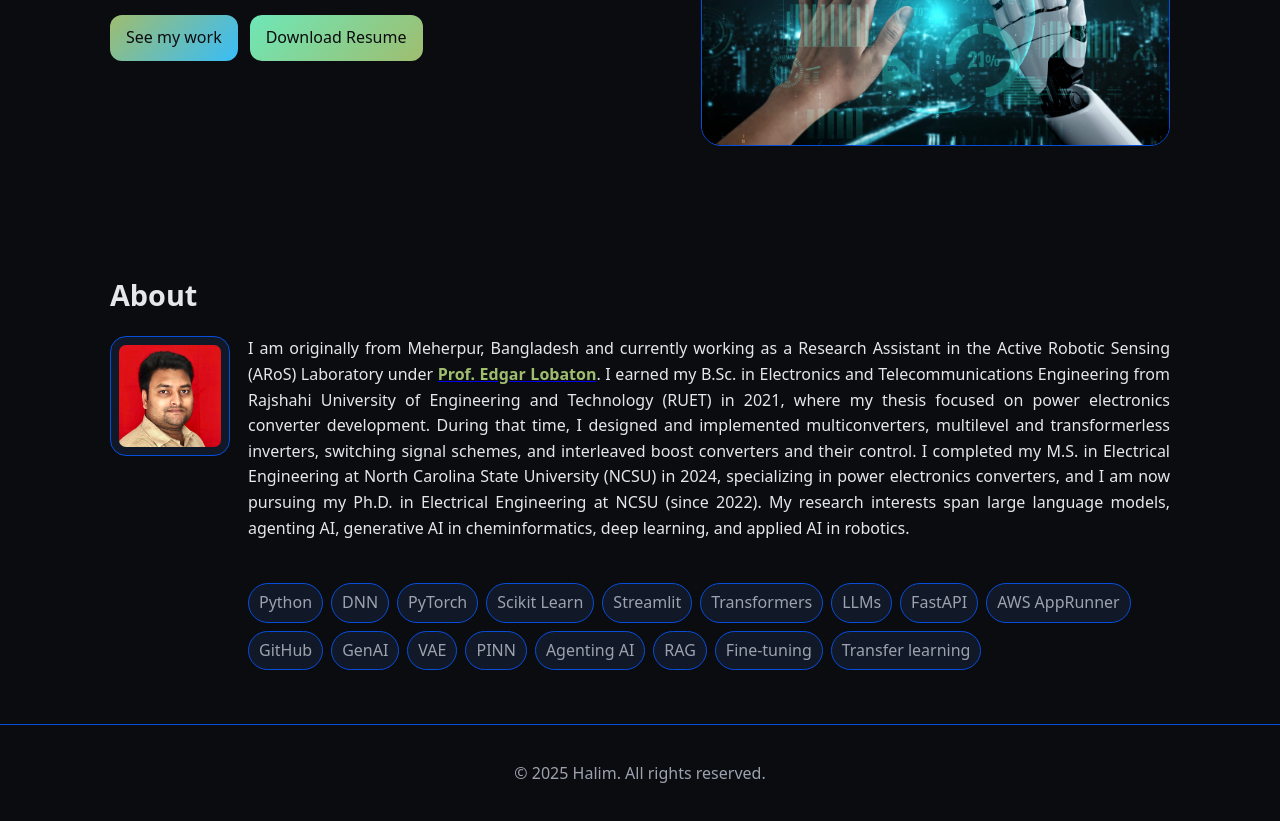
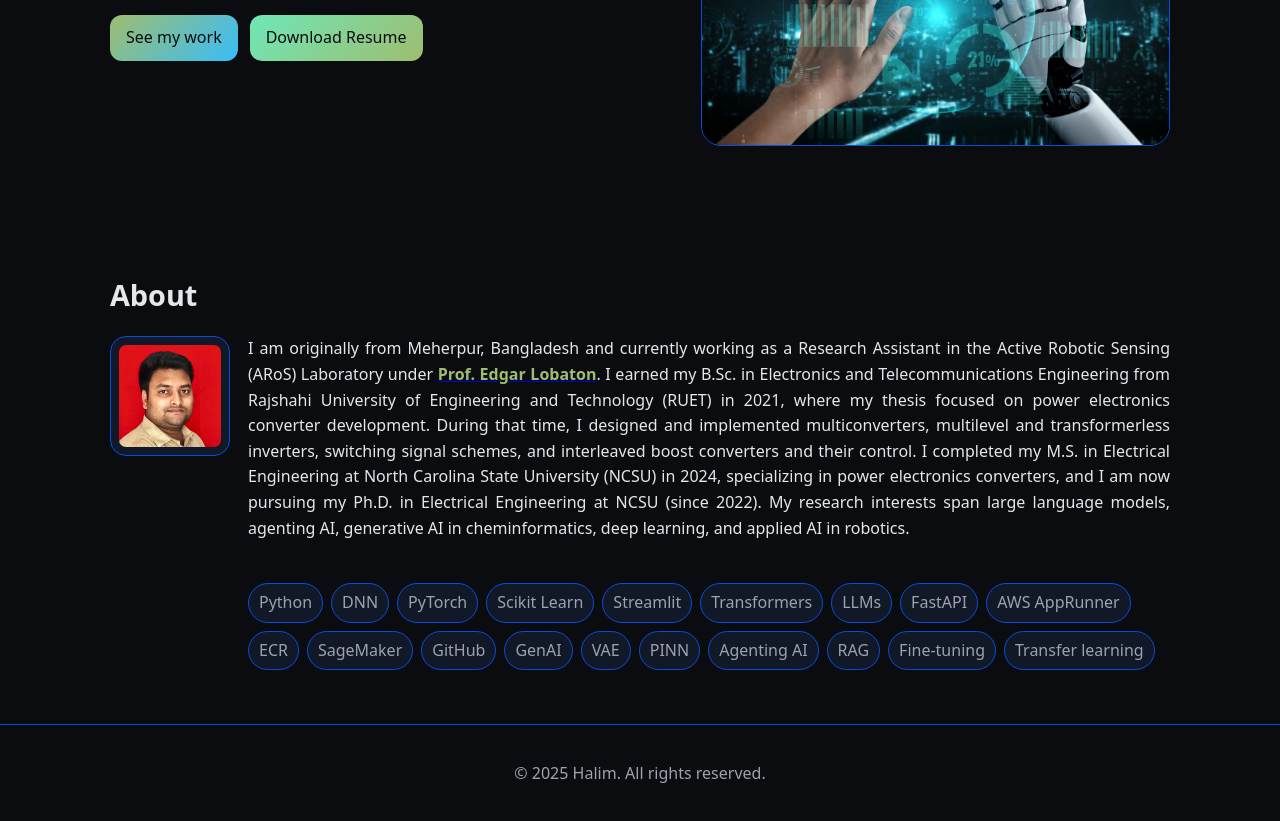
Before and after one commit to mhreza-ruet/mhreza-ruet.github.io, a plain HTML site: page index.html in a window 1280 px wide. Shown: the part 255-1076 px from the top of the page. Drawn offline with Linux system fonts and the light colour scheme.

Commit message:
Update index.html

```diff
--- a/index.html
+++ b/index.html
@@ -62,7 +62,7 @@
           I am originally from Meherpur, Bangladesh and currently working as a Research Assistant in the Active Robotic Sensing (ARoS) Laboratory under <a href="https://ece.ncsu.edu/people/ejlobato/" target="_blank" rel="noopener noreferrer"><span class="inline-link">Prof. Edgar Lobaton</span></a>. I earned my B.Sc. in Electronics and Telecommunications Engineering from Rajshahi University of Engineering and Technology (RUET) in 2021, where my thesis focused on power electronics converter development. During that time, I designed and implemented multiconverters, multilevel and transformerless inverters, switching signal schemes, and interleaved boost converters and their control. I completed my M.S. in Electrical Engineering at North Carolina State University (NCSU) in 2024, specializing in power electronics converters, and I am now pursuing my Ph.D. in Electrical Engineering at NCSU (since 2022). My research interests span large language models, agenting AI, generative AI in cheminformatics, deep learning, and applied AI in robotics.
         </p>
         <ul class="tags" aria-label="Skills">
-          <li>Python</li><li>DNN</li><li>PyTorch</li><li>Scikit Learn</li><li>Streamlit</li><li>Transformers</li><li>LLMs</li><li>FastAPI</li><li>AWS AppRunner</li><li>GitHub</li><li>GenAI</li><li>VAE</li><li>PINN</li><li>Agenting AI</li><li>RAG</li><li>Fine-tuning</li><li>Transfer learning</li>
+          <li>Python</li><li>DNN</li><li>PyTorch</li><li>Scikit Learn</li><li>Streamlit</li><li>Transformers</li><li>LLMs</li><li>FastAPI</li><li>AWS AppRunner</li><li>ECR</li><li>SageMaker</li><li>GitHub</li><li>GenAI</li><li>VAE</li><li>PINN</li><li>Agenting AI</li><li>RAG</li><li>Fine-tuning</li><li>Transfer learning</li>
         </ul>
       </div>
     </section>
```
